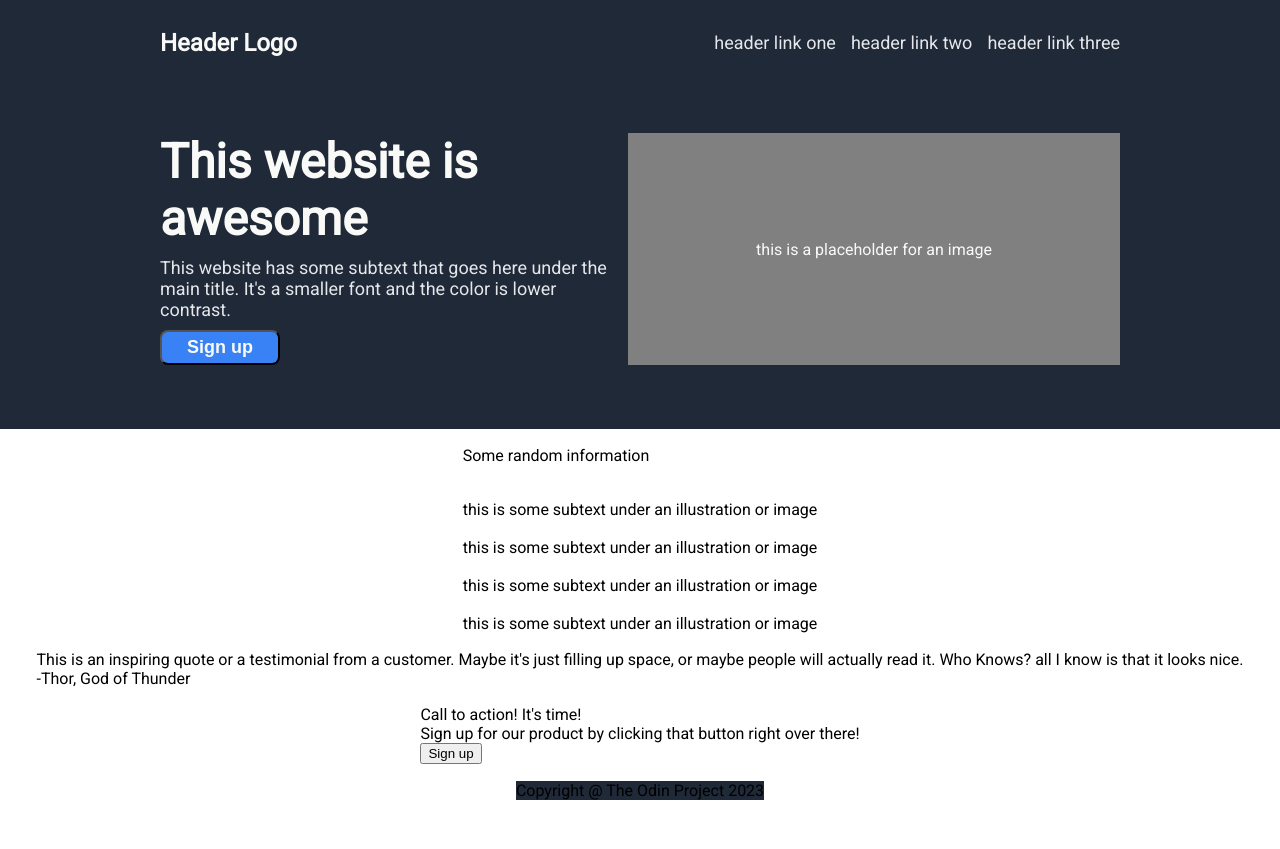
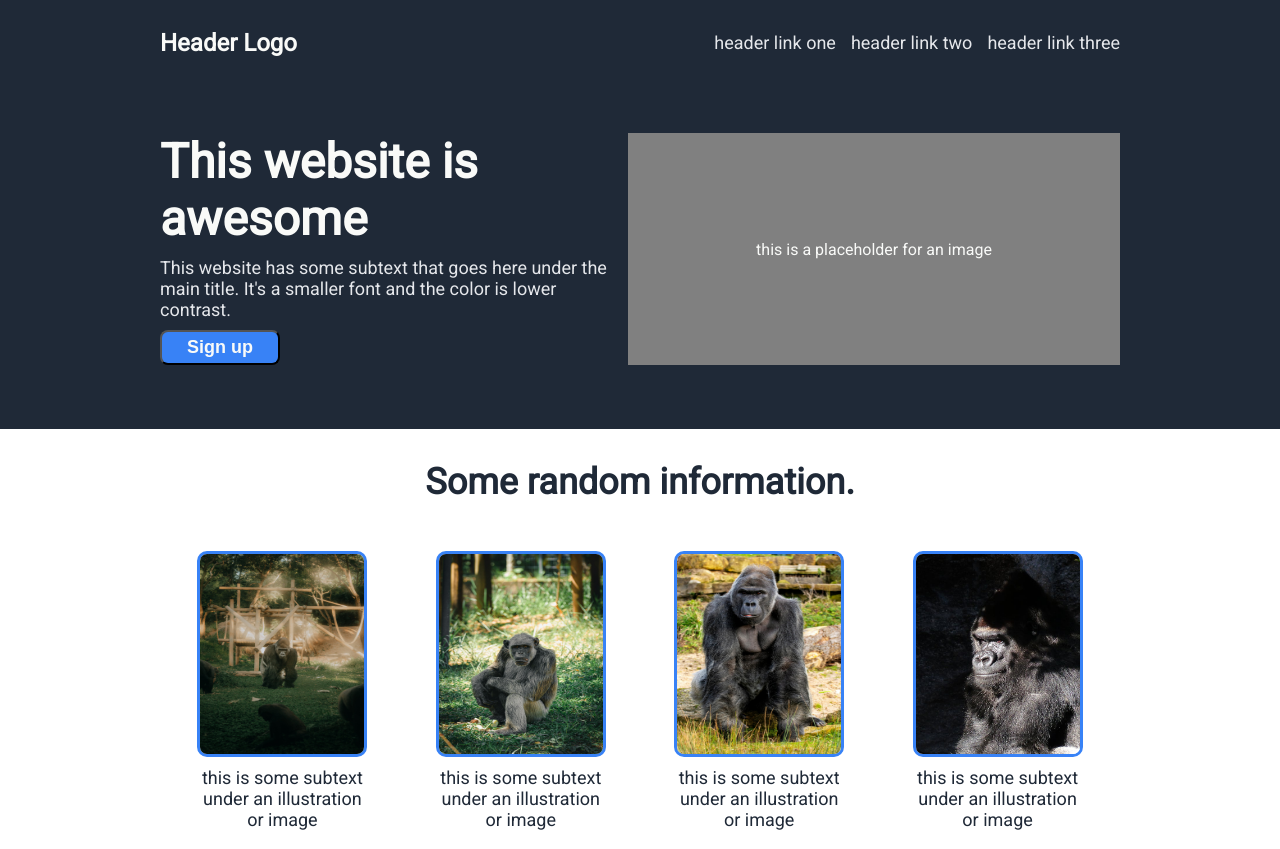
Before and after one commit to sarcastusss/landing-page, a plain HTML site: page index.html in a window 1280 px wide. Shown: the top 849 px of the page. Before the commit the page ends 800 px from the top, so only its background shows below. Drawn offline with Linux system fonts and the light colour scheme.

Commit message:
Adds flex and style on section 2 of the page

```diff
--- a/index.html
+++ b/index.html
@@ -32,22 +32,22 @@
     </div>
 
     <div class="section2">
-        <div class="header">Some random information</div>
+        <div class="header">Some random information.</div>
         <div class="info-container">
           <div class="info">
-            <img>
+            <img src="./images/gorrila1.jpeg" alt="a cute gorrila">
             <div class="text">this is some subtext under an illustration or image</div>
           </div>
           <div class="info">
-            <img>
+            <img src="./images/gorrila2.jpeg" alt="a cute gorrila">
             <div class="text">this is some subtext under an illustration or image</div>
           </div>
           <div class="info">
-            <img>
+            <img src="./images/gorrila3.jpeg" alt="a cute gorrila">
             <div class="text">this is some subtext under an illustration or image</div>
           </div>
           <div class="info">
-            <img>
+            <img src="./images/gorilla4.jpeg" alt="a cute gorrila">
             <div class="text">this is some subtext under an illustration or image</div>
           </div>
         </div>
--- a/styles.css
+++ b/styles.css
@@ -118,3 +118,57 @@ body {
     background-color: #f9faf8;
     transition-duration: 50ms;
 }
+
+/* Flex displaying the second section */
+
+.section2 {
+    display: flex;
+    flex-direction: column;
+    justify-content: center;
+    align-items: center;
+    width: 100%;
+    padding: 1rem;
+}
+
+.section2 .header {
+    display: flex;
+    align-items: center;
+    justify-content: center;
+}
+
+.section2 .info-container {
+    display: flex;
+    justify-content: space-evenly;
+    gap: 15px;
+    width: 75%;
+}
+
+.section2 .info {
+    max-width: 170px;
+    display: flex;
+    flex-direction: column;
+    text-align: center;
+    gap: 10px;
+    padding: 1rem;
+}
+
+/* Section 2 styling*/
+
+.section2 img {
+    height: 200px;
+    width: auto;
+    border: 3px solid #3882f6;
+    border-radius: 10px;
+}
+
+.section2 .text{
+    font-size: 18px;
+    color: #1f2937;
+}
+
+.section2 .header {
+    font-weight: 1000;
+    font-size: 36px;
+    color: #1f2937;
+    padding: 1rem;
+}
```
Also changed, not shown: images/gorilla4.jpeg (added), images/gorrila1.jpeg (added), images/gorrila2.jpeg (added), images/gorrila2.jpg (added), images/gorrila3.jpeg (added), images/placehodler gorrila.jpeg (added), 1 other file.
